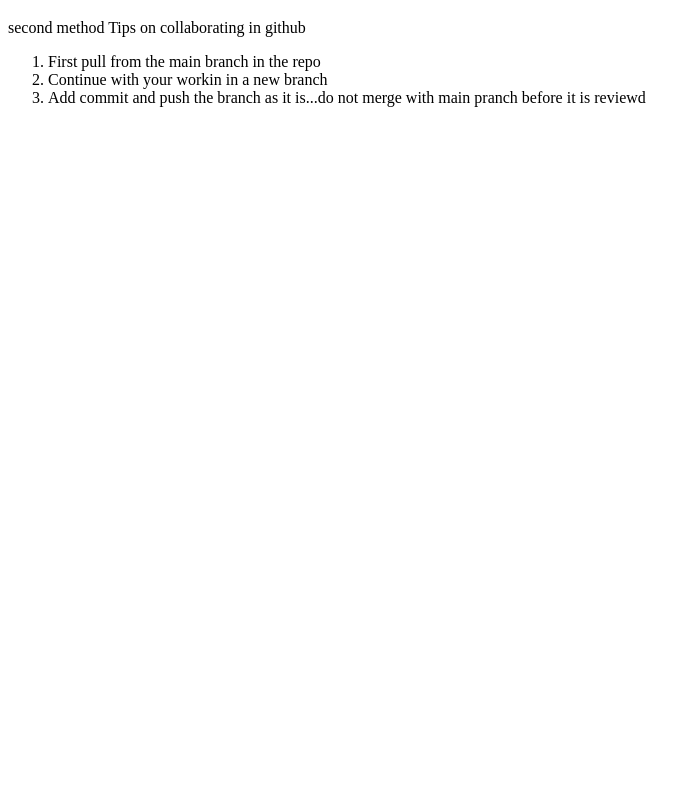
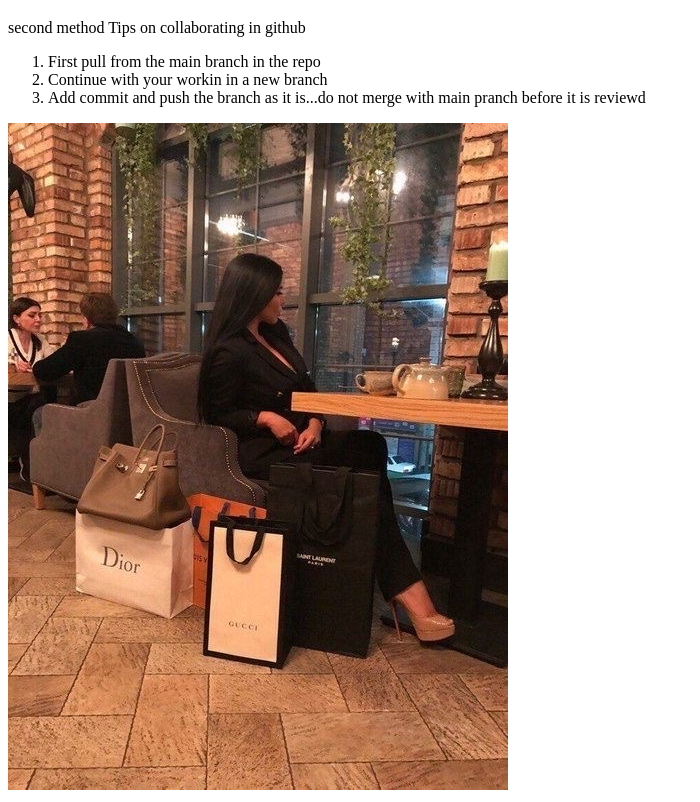
Before and after one commit to BraniceA/sec-method, a plain HTML site: page index.html in a window 1280 px wide. Shown: the part 61-863 px from the top of the page, without its empty margins (0-700 px from the left). Before the commit the page ends 800 px from the top, so only its background shows below. Drawn offline with Linux system fonts and the light colour scheme.

Commit message:
Image added

```diff
--- a/index.html
+++ b/index.html
@@ -14,5 +14,6 @@
         <li>Continue with your workin in a new branch</li>
         <li>Add commit and push the branch as it is...do not merge with main pranch before it is reviewd</li>
     </ol>
+    <img src="images/girl boss4.jpg"/>
 </body>
 </html>
```
Also changed, not shown: images/girl boss4.jpg (added).
